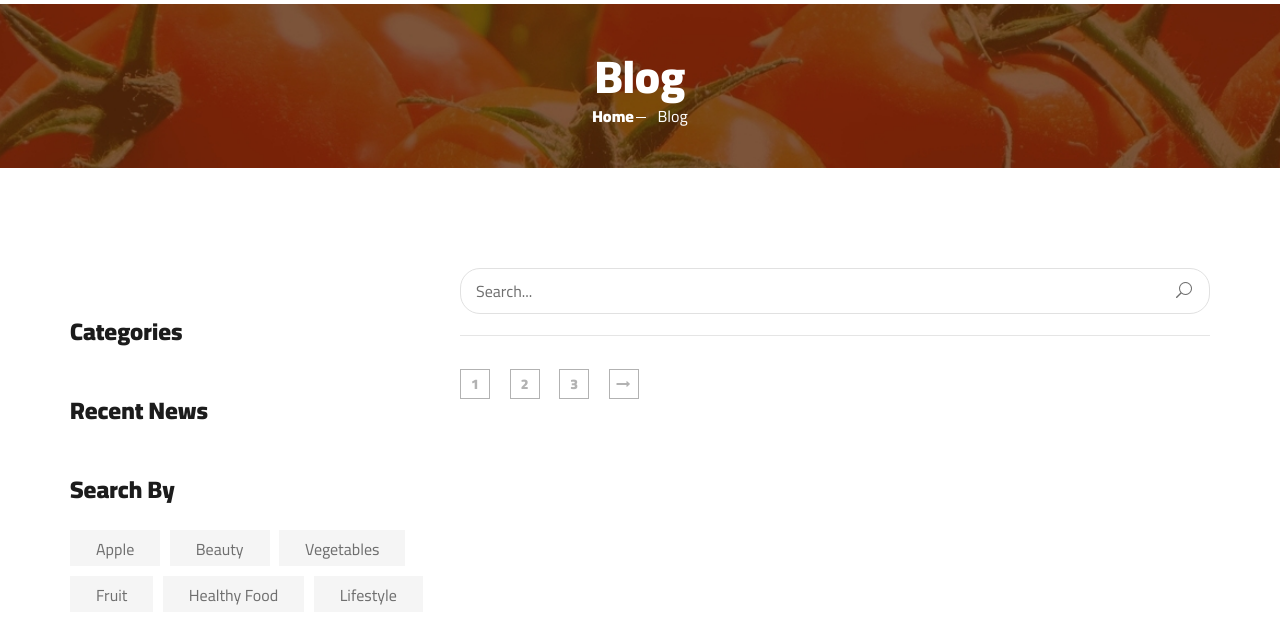
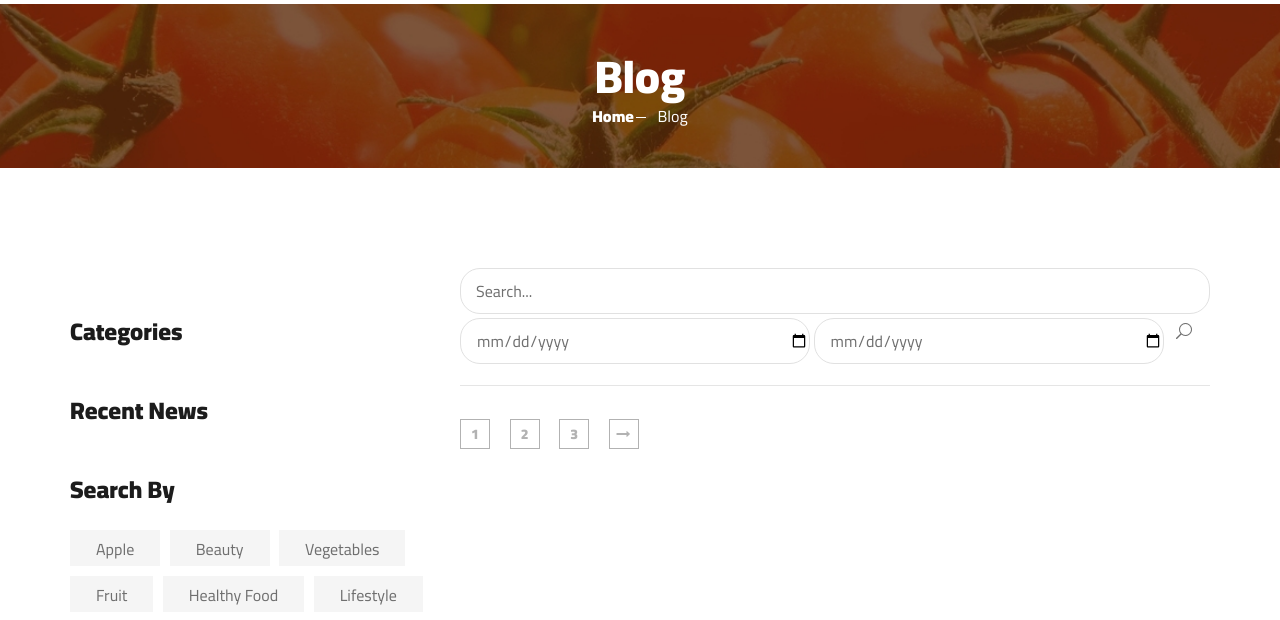
Before and after one commit to Semedw/Ogani_Master, a Django app: template core/templates/blog.html in a window 1280 px wide. Shown: the part 227-847 px from the top of the page. Run offline with Django 4.2, Linux system fonts and the light colour scheme; the template is opened without the code that fills it, so the values that code supplies are empty; some libraries are stand-ins or nearby versions.

Commit message:
new changes

```diff
--- a/core/templates/blog.html
+++ b/core/templates/blog.html
@@ -190,7 +190,9 @@
                     <div class="blog__sidebar__search">
                         <form action="#" method="GET">
                             <input name="blog_search" type="text" placeholder="Search...", value="{{search_input}}">
-                            <button type="submit"><span class="icon_search"></span></button>
+                            <input type="date" name="start_date" id="" style="width: 350px;" class="mt-1" value="{{ start_date }}">
+                            <input type="date" name="end_date" id="" style="width: 350px;" class="mt-1" value="{{ end_date }}">
+                            <button type="submit" class="mt-3"><span class="icon_search"></span></button>
                         </form>
                     </div>
                     <div class="row">
```
Also changed, not shown: core/views.py (+23 -16 lines).
